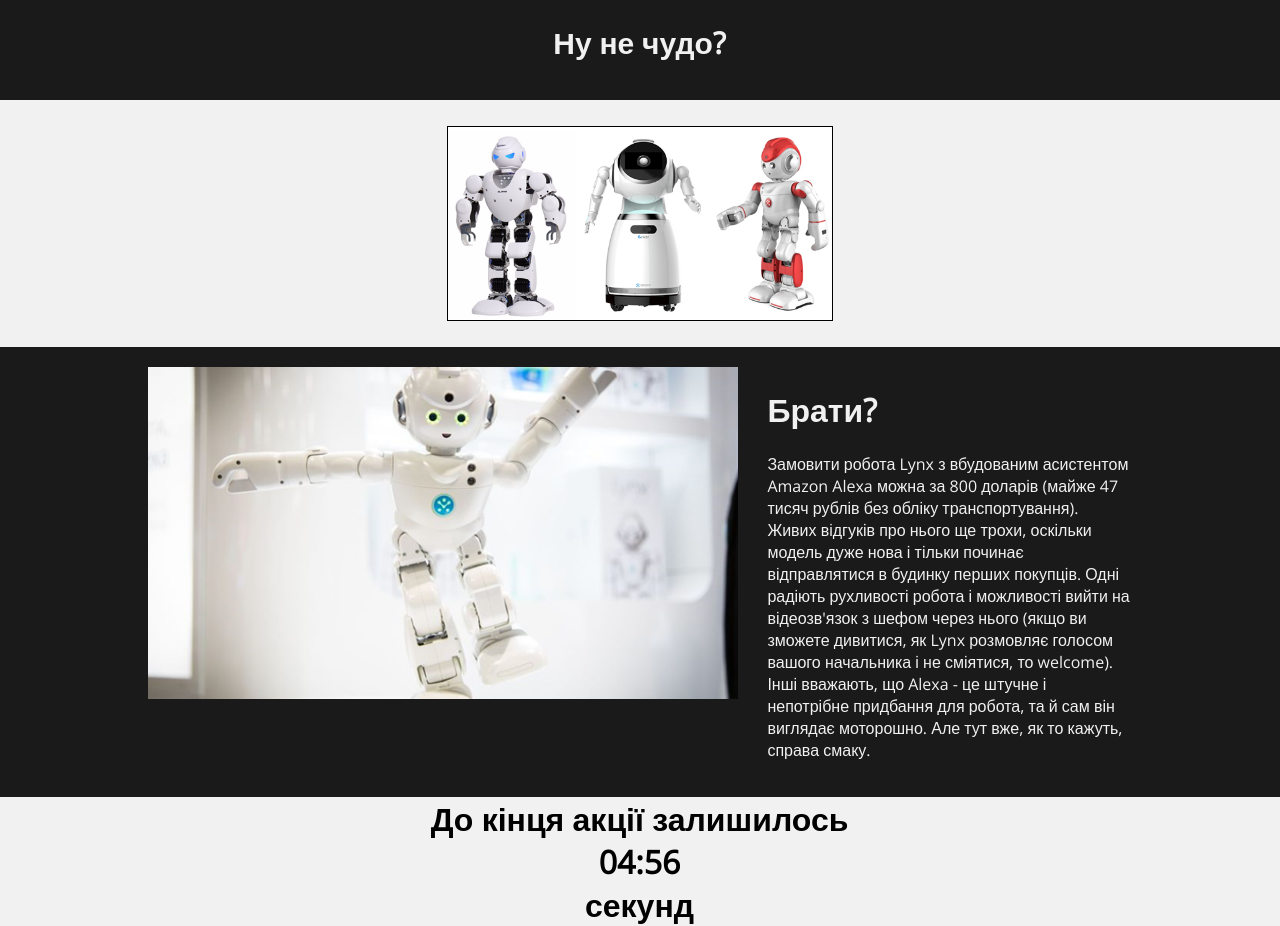
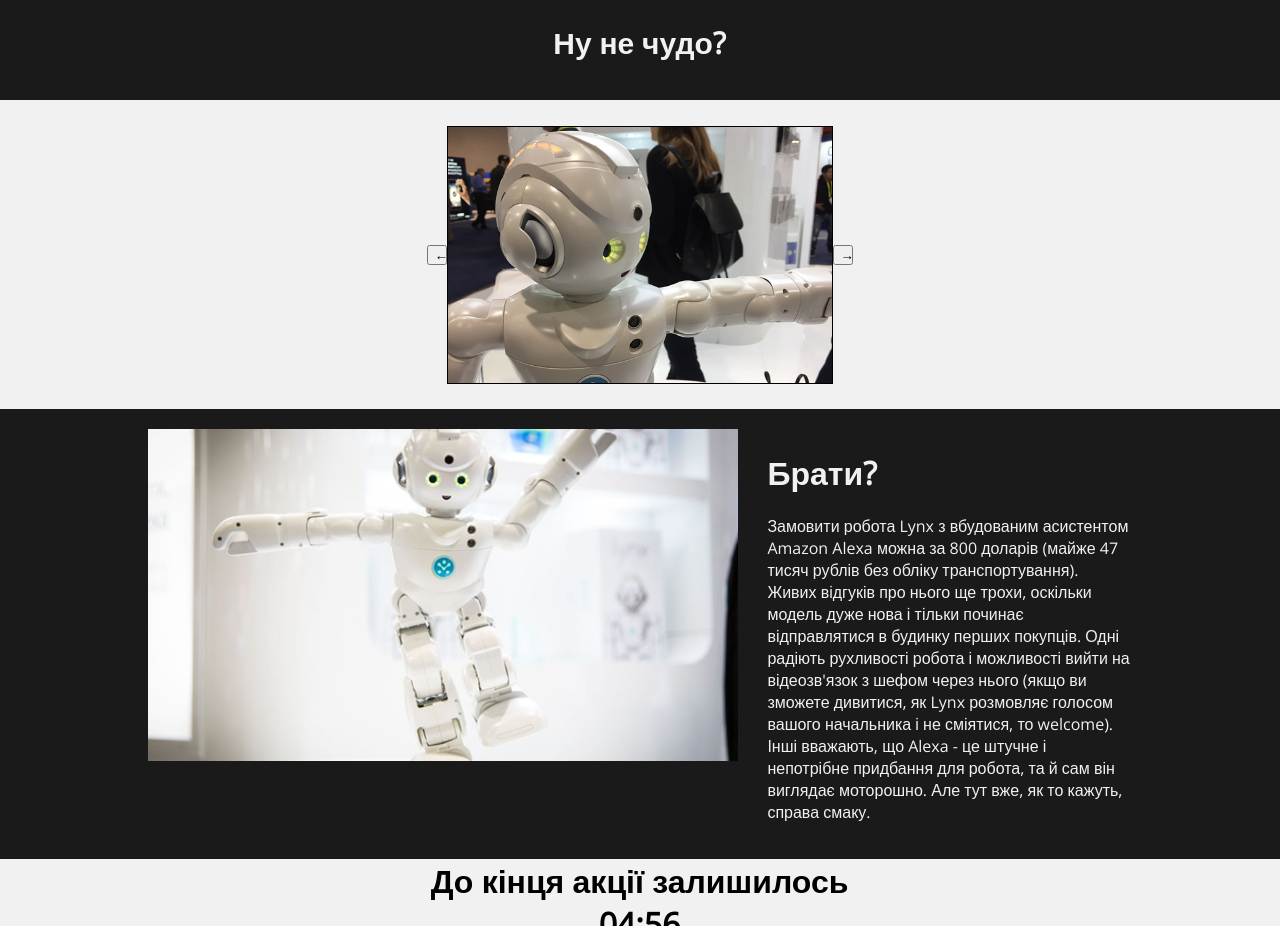
Before and after one commit to Jolken/htmlcssjs, a plain HTML site: page lynx/index.html in a window 1280 px wide. Shown: the part 1383-2309 px from the top of the page. Drawn offline with nearby package versions, Linux system fonts and the light colour scheme.

Commit message:
Add files via upload

```diff
--- a/lynx/css/main.css
+++ b/lynx/css/main.css
@@ -131,3 +131,8 @@ ul {
 .hidden {
 	display: none;
 }
+.sliderbutton {
+	align-self: center;
+	height: 20px;
+	width: 20px;
+}
--- a/lynx/index.html
+++ b/lynx/index.html
@@ -44,9 +44,11 @@
 
 <div style="padding-bottom: 2%;">
  	<div id="slider">
+		<button class="sliderbutton" onclick="changeSlide(slider, -1)">←</button>
 		<img src="img/slide1.png" width="30%" class="slide hidden">
 		<img src="img/slide2.png" width="30%" class="slide hidden">
 		<img src="img/slide3.png" width="30%" class="slide hidden">
+		<button class="sliderbutton" onclick="changeSlide(slider, 1)">→</button>
 	</div>
 </div>
  <div id="backadv">
--- a/lynx/js/script.js
+++ b/lynx/js/script.js
@@ -1,20 +1,15 @@
-
+var curSlide = 0;
+var slider;
 window.onload = function () {
     var fiveMinutes = 60 * 5,
         display = document.querySelector('#time');
     startTimer(fiveMinutes, display);
-    var curSlide = 0;
-    var slider = document.querySelectorAll('.slide');
+    slider = document.querySelectorAll('.slide');
     slider[0].classList.remove('hidden');
 
     setInterval( function () {
-        slider[curSlide].classList.add('hidden');
-        curSlide += 1;
-        if (curSlide > slider.length - 1) {
-            curSlide = 0;
-        }
-        slider[curSlide].classList.remove('hidden');
-    }, 4000);
+        changeSlide(slider, 1);
+    }, 8000);
 };
 
 
@@ -40,6 +35,17 @@ function loginPrompt(type, defaul) {
     return prompt(type, defaul);
 }
 
+function changeSlide(obj, val) { //-1 prev, 1 next
+    obj[curSlide].classList.add('hidden');
+    curSlide += val;
+    if (curSlide > obj.length - 1) {
+        curSlide = 0;
+    }
+    if (curSlide < 0) {
+        curSlide = obj.length - 1;
+    }
+    obj[curSlide].classList.remove('hidden');
+}
 
 function loginClick() {
     var userData = {
```
